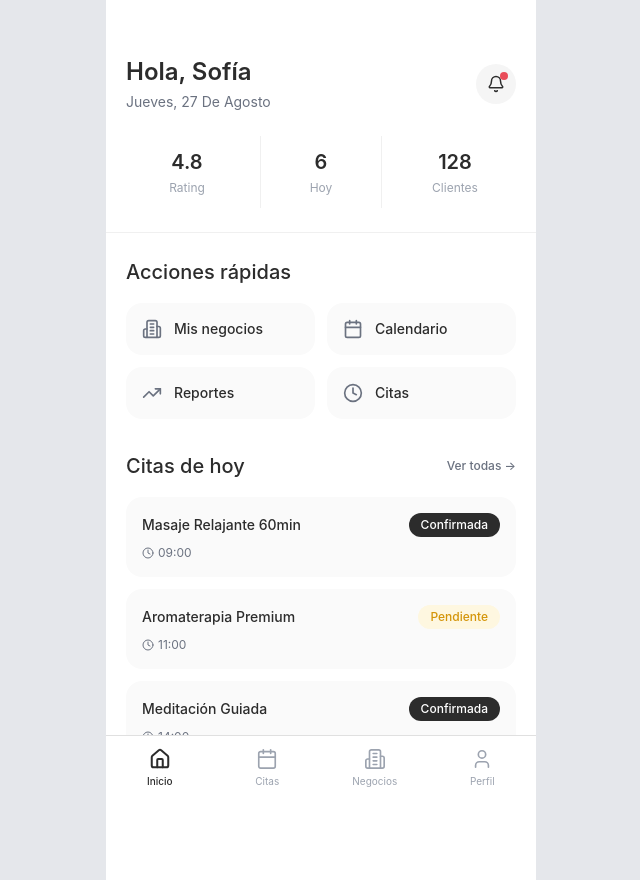
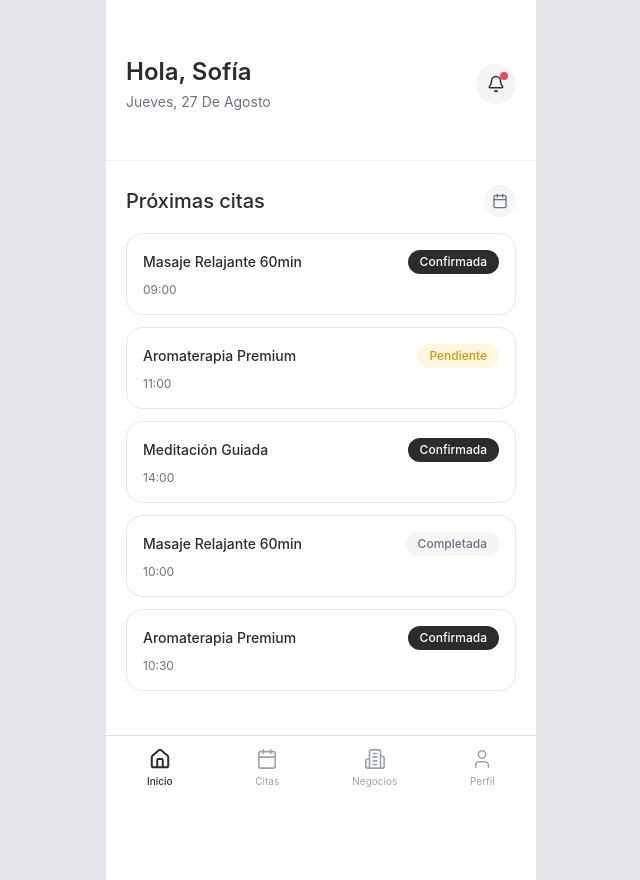
Before and after one commit to Haliam/Bookas, a React (Vite) app: page /provider in a window 1280 px wide. Shown: the whole page, without its empty margins (319-959 px from the left). Built offline with nearby package versions, Linux system fonts and the light colour scheme.

Commit message:
Refactor ProviderDashboard to display upcoming appointments and remove unused stats

```diff
--- a/src/app/data/mockData.ts
+++ b/src/app/data/mockData.ts
@@ -294,4 +294,18 @@ export const PROVIDER_APPOINTMENTS: Appointment[] = [
     status: "completed",
     providerName: "Laura Méndez",
   },
+  {
+    id: "pa5",
+    companyId: "c1",
+    companyName: "Zen Wellness Studio",
+    companyImage: "https://images.unsplash.com/photo-1763978485095-1cd13f4d3cb3?crop=entropy&cs=tinysrgb&fit=max&fm=jpg&ixid=M3w3Nzg4Nzd8MHwxfHNlYXJjaHwxfHx6ZW4lMjBzcGElMjB3ZWxsbmVzcyUyMG1pbmltYWwlMjBpbnRlcmlvcnxlbnwxfHx8fDE3NzIzMjQwODN8MA&ixlib=rb-4.1.0&q=80&w=400",
+    serviceId: "s2",
+    serviceName: "Aromaterapia Premium",
+    date: "2026-03-02",
+    time: "10:30",
+    duration: 90,
+    price: 90,
+    status: "confirmed",
+    providerName: "Laura Méndez",
+  },
 ];
--- a/src/app/screens/provider/Dashboard.tsx
+++ b/src/app/screens/provider/Dashboard.tsx
@@ -1,8 +1,8 @@
 import { useState, useEffect } from "react";
 import { useNavigate } from "react-router";
-import { Bell, TrendingUp, Calendar, Clock, Building2 } from "lucide-react";
+import { Bell, Calendar } from "lucide-react";
 import { useApp } from "../../context/AppContext";
-import { PROVIDER_STATS, PROVIDER_APPOINTMENTS } from "../../data/mockData";
+import { PROVIDER_APPOINTMENTS } from "../../data/mockData";
 import { StatusBadge } from "../../components/ui/Badge";
 import { SkeletonList } from "../../components/ui/Skeleton";
 
@@ -19,7 +19,7 @@ export function ProviderDashboard() {
 
   const firstName = user.name.split(" ")[0];
   const today = new Date().toLocaleDateString("es-ES", { weekday: "long", day: "numeric", month: "long" });
-  const todayAppts = PROVIDER_APPOINTMENTS.filter(a => a.date === "2026-03-01");
+  const upcomingAppts = PROVIDER_APPOINTMENTS.slice(0, 5);
 
   return (
     <div className="min-h-screen bg-white">
@@ -40,71 +40,34 @@ export function ProviderDashboard() {
             )}
           </button>
         </div>
-
-        {/* Quick stats */}
-        <div className="grid grid-cols-3 gap-3">
-          <div className="text-center p-3">
-            <p className="text-[#2C2C2C] font-semibold text-xl">{PROVIDER_STATS.rating}</p>
-            <p className="text-[#9CA3AF] text-xs mt-1">Rating</p>
-          </div>
-          <div className="text-center p-3 border-x border-[#F0F0F0]">
-            <p className="text-[#2C2C2C] font-semibold text-xl">{PROVIDER_STATS.todayAppointments}</p>
-            <p className="text-[#9CA3AF] text-xs mt-1">Hoy</p>
-          </div>
-          <div className="text-center p-3">
-            <p className="text-[#2C2C2C] font-semibold text-xl">{PROVIDER_STATS.totalClients}</p>
-            <p className="text-[#9CA3AF] text-xs mt-1">Clientes</p>
-          </div>
-        </div>
       </div>
 
       <div className="px-5 py-6">
-        {/* Quick actions */}
+        {/* Upcoming appointments */}
         <div className="mb-8">
-          <h2 className="text-[#2C2C2C] font-medium mb-4">Acciones rápidas</h2>
-          <div className="grid grid-cols-2 gap-3">
-            {[
-              { label: "Mis negocios", icon: Building2, action: () => navigate("/provider/companies") },
-              { label: "Calendario", icon: Calendar, action: () => navigate("/provider/calendar") },
-              { label: "Reportes", icon: TrendingUp, action: () => navigate("/provider/reports") },
-              { label: "Citas", icon: Clock, action: () => navigate("/provider/appointments") },
-            ].map(({ label, icon: Icon, action }) => (
-              <button
-                key={label}
-                onClick={action}
-                className="flex items-center gap-3 p-4 bg-[#FAFAFA] rounded-2xl hover:bg-[#F5F5F5] transition-colors text-left"
-              >
-                <Icon size={20} className="text-[#6B7280]" />
-                <span className="text-sm text-[#2C2C2C] font-medium">{label}</span>
-              </button>
-            ))}
-          </div>
-        </div>
-
-        {/* Today's appointments */}
-        <div>
           <div className="flex items-center justify-between mb-4">
-            <h2 className="text-[#2C2C2C] font-medium">Citas de hoy</h2>
+            <h2 className="text-[#2C2C2C] font-medium">Próximas citas</h2>
             <button
               onClick={() => navigate("/provider/appointments")}
-              className="text-xs text-[#6B7280] hover:text-[#2C2C2C] transition-colors"
+              className="w-8 h-8 flex items-center justify-center rounded-full bg-[#F5F5F5] hover:bg-[#E8E8E8] transition-colors"
+              title="Ver todas las citas del día"
             >
-              Ver todas →
+              <Calendar size={16} className="text-[#6B7280]" />
             </button>
           </div>
 
           {loading ? (
             <SkeletonList count={3} />
-          ) : todayAppts.length === 0 ? (
+          ) : upcomingAppts.length === 0 ? (
             <div className="text-center py-12">
-              <p className="text-[#9CA3AF] text-sm">No hay citas programadas para hoy</p>
+              <p className="text-[#9CA3AF] text-sm">No hay citas programadas</p>
             </div>
           ) : (
             <div className="space-y-3">
-              {todayAppts.map(appt => (
+              {upcomingAppts.map(appt => (
                 <div
                   key={appt.id}
-                  className="p-4 bg-[#FAFAFA] rounded-2xl hover:bg-[#F5F5F5] transition-colors cursor-pointer"
+                  className="p-4 bg-white border border-[#E5E7EB] rounded-2xl hover:border-[#D1D5DB] hover:shadow-sm transition-all cursor-pointer"
                   onClick={() => navigate(`/provider/appointments/${appt.id}`)}
                 >
                   <div className="flex items-center justify-between mb-2">
@@ -112,10 +75,7 @@ export function ProviderDashboard() {
                     <StatusBadge status={appt.status} />
                   </div>
                   <div className="flex items-center gap-4 text-xs text-[#6B7280]">
-                    <span className="flex items-center gap-1">
-                      <Clock size={12} />
-                      {appt.time}
-                    </span>
+                    <span>{appt.time}</span>
                     <span>{appt.clientName}</span>
                   </div>
                 </div>
@@ -123,6 +83,8 @@ export function ProviderDashboard() {
             </div>
           )}
         </div>
+
+
       </div>
     </div>
   );
```
